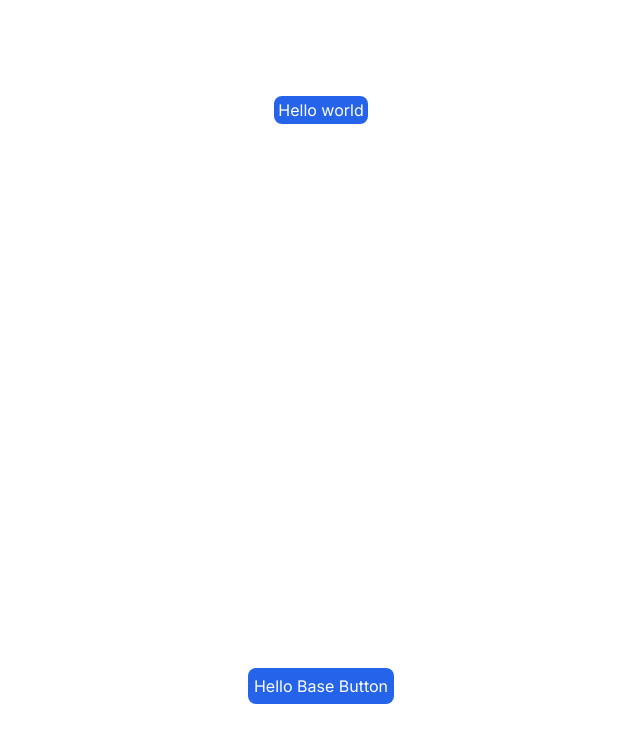
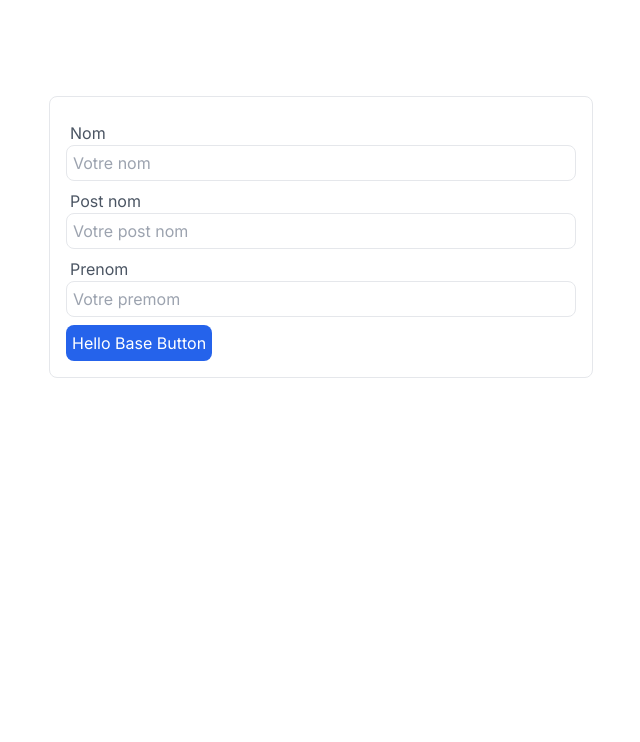
Before and after one commit to aggestor/zik, a Next.js app: page / in a window 1280 px wide. Shown: the top 742 px of the page, without its empty margins (319-959 px from the left). Built offline with nearby package versions, Linux system fonts and the light colour scheme.

Commit message:
add:textbox basic features

```diff
--- a/app/page.tsx
+++ b/app/page.tsx
@@ -1,11 +1,16 @@
 import BlueButtons from '@/components/BlueButtons'
+import TextBox from '@/components/TextBox'
 import Image from 'next/image'
 
 export default function Home() {
   return (
     <main className="flex  min-h-screen flex-col bg-white items-center justify-between p-24">
-     <BlueButtons.SmallBlueButton text='Hello world'/>
-     <BlueButtons.BaseBlueButton text='Hello Base Button'/>
+      <div className='w-1/2 rounded-lg border p-4 h-[70%]'>
+        <TextBox name='name' label="Nom" placeholder="Votre nom"/>
+        <TextBox name='middleName' label="Post nom" placeholder="Votre post nom"/>
+        <TextBox name='lastName' label="Prenom" placeholder="Votre premom"/>
+        <BlueButtons.BaseBlueButton text='Hello Base Button'/>
+      </div>
     </main>
   )
 }
--- /dev/null
+++ b/components/TextBox.tsx
@@ -0,0 +1,15 @@
+import { FunctionComponent } from "react";
+declare type Props = {
+    label?: string
+    placeholder?: string,
+    name:string
+    type?:string
+}
+const TextBox: FunctionComponent<Props> = ({label, placeholder, type = "text", name}) =>{
+    return <div className=" focus-within:text-blue-600 transition-all duration-[400] focus-within:font-semibold my-2 text-gray-600 flex flex-col">
+            <label htmlFor={name} className="ml-1">{label}</label>
+            <input className="h-9 transition-all duration-300 focus-within:ring-2 focus:ring-blue-600 px-1.5 border rounded-lg outline-none text-gray-700" name={name} id={name} placeholder={placeholder} type={type}/>
+    </div>
+}
+
+export default TextBox
```
